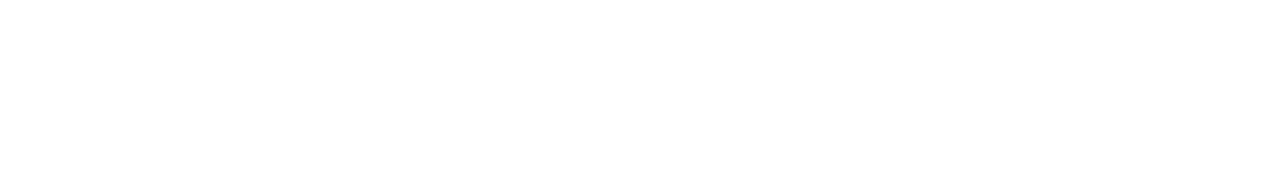
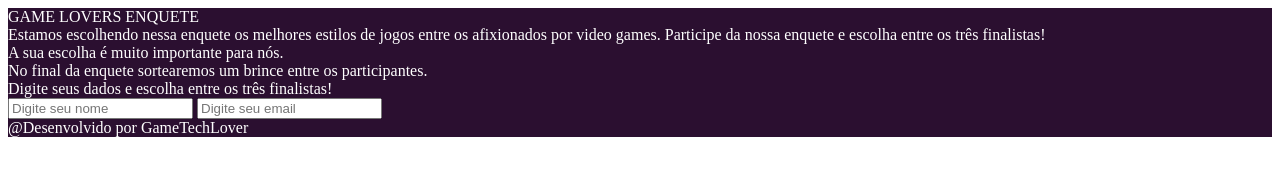
Before and after one commit to Feliveira123/Conclus-o-M-dulo-2, a plain HTML site: page index.html in a window 1280 px wide. Drawn offline with Linux system fonts and the light colour scheme.

Commit message:
Closes #4 - conteúdo index.html

```diff
--- a/index.html
+++ b/index.html
@@ -10,17 +10,21 @@
     <div class="container">
 
         <div class="header-title">
+            GAME LOVERS ENQUETE
         </div>
         <div class="header-subtitle">
-
+                Estamos escolhendo nessa enquete os melhores estilos de jogos entre os afixionados por video games. Participe da nossa enquete e escolha entre os três finalistas!<br>
+                A sua escolha é muito importante para nós.<br>
+                No final da enquete sortearemos um brince entre os participantes.
         </div>
 
         <div class="elements-container">
             <div class="elements-title">
-
+                Digite seus dados e escolha entre os três finalistas!
             </div>
             <div class="elements-inputs">
-
+                <input placeholder="Digite seu nome" type="text">
+                <input placeholder="Digite seu email" type="email">
             </div>
             <div class="poll">
 
@@ -33,6 +37,8 @@
             </div>
 
         </div>
+
+        <footer>@Desenvolvido por GameTechLover</footer>
     </div>
 </body>
 </html>
--- a/style.css
+++ b/style.css
@@ -0,0 +1,7 @@
+body {
+    color: white;
+}
+
+.container {
+    background-color: #2B0F30;
+}
```
